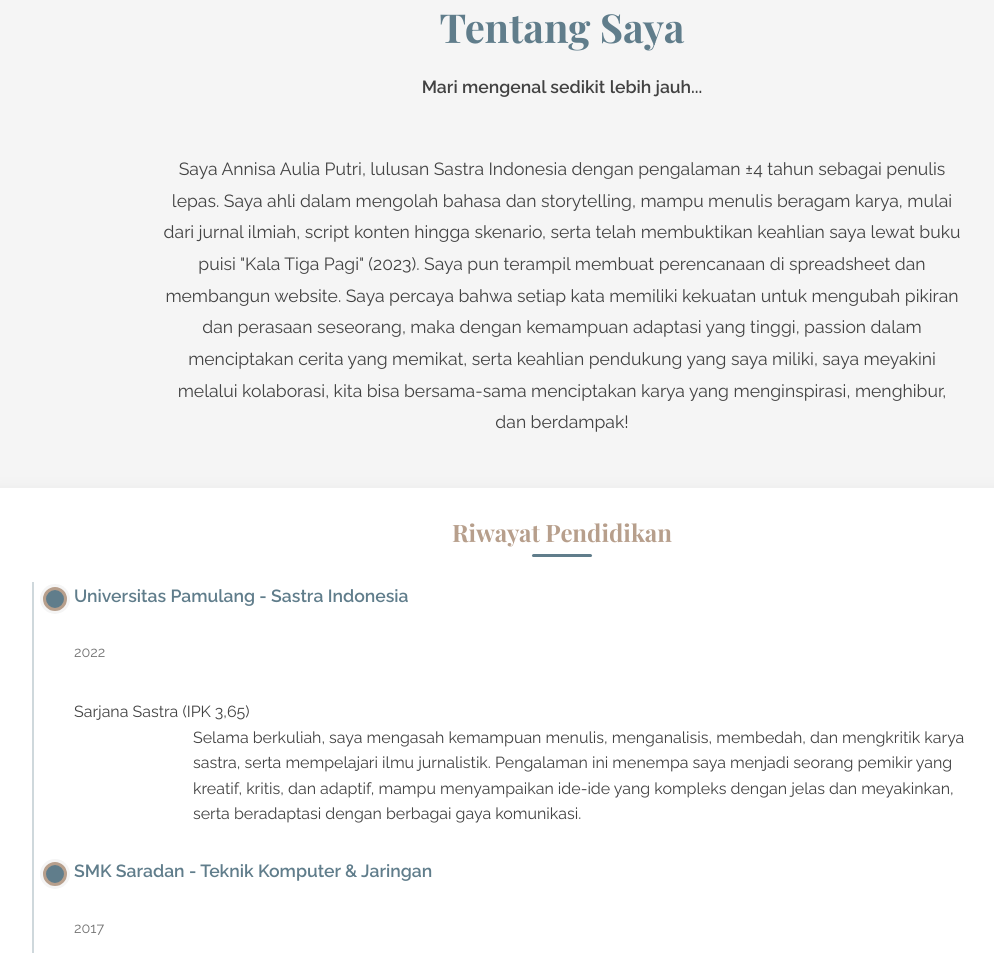
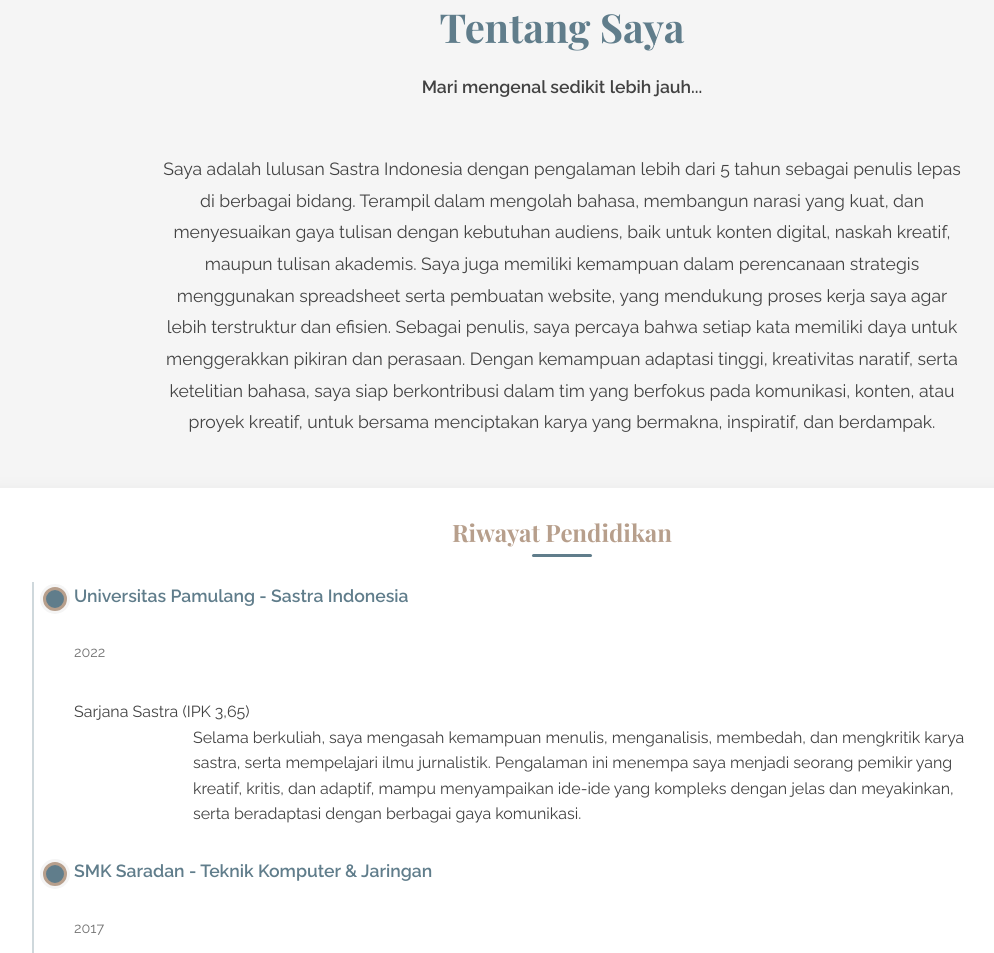
Before and after one commit to aullnisa02/nisa-portfolio, a plain HTML site: page index.html in a window 1280 px wide. Shown: the part 940-1893 px from the top of the page, without its empty margins (78-1072 px from the left). Drawn offline with nearby package versions, Linux system fonts and the light colour scheme; no server answers.

Commit message:
update CV dan "Tentang Saya"

```diff
--- a/index.html
+++ b/index.html
@@ -73,7 +73,7 @@
         <div class="container">
             <h3>Tentang Saya</h3>
             <p class="about-intro"><strong>Mari mengenal sedikit lebih jauh...</strong></p>
-            <p>Saya Annisa Aulia Putri, lulusan Sastra Indonesia dengan pengalaman &plusmn;4 tahun sebagai penulis lepas. Saya ahli dalam mengolah bahasa dan storytelling, mampu menulis beragam karya, mulai dari jurnal ilmiah, script konten hingga skenario, serta telah membuktikan keahlian saya lewat buku puisi "Kala Tiga Pagi" (2023). Saya pun terampil membuat perencanaan di spreadsheet dan membangun website. Saya percaya bahwa setiap kata memiliki kekuatan untuk mengubah pikiran dan perasaan seseorang, maka dengan kemampuan adaptasi yang tinggi, passion dalam menciptakan cerita yang memikat, serta keahlian pendukung yang saya miliki, saya meyakini melalui kolaborasi, kita bisa bersama-sama menciptakan karya yang menginspirasi, menghibur, dan berdampak!</p>
+            <p>Saya adalah lulusan Sastra Indonesia dengan pengalaman lebih dari 5 tahun sebagai penulis lepas di berbagai bidang. Terampil dalam mengolah bahasa, membangun narasi yang kuat, dan menyesuaikan gaya tulisan dengan kebutuhan audiens, baik untuk konten digital, naskah kreatif, maupun tulisan akademis. Saya juga memiliki kemampuan dalam perencanaan strategis menggunakan spreadsheet serta pembuatan website, yang mendukung proses kerja saya agar lebih terstruktur dan efisien. Sebagai penulis, saya percaya bahwa setiap kata memiliki daya untuk menggerakkan pikiran dan perasaan. Dengan kemampuan adaptasi tinggi, kreativitas naratif, serta ketelitian bahasa, saya siap berkontribusi dalam tim yang berfokus pada komunikasi, konten, atau proyek kreatif, untuk bersama menciptakan karya yang bermakna, inspiratif, dan berdampak.</p>
 
             <div class="about-section-grid">
                 <div class="about-card">
```
Also changed, not shown: 1 other file.
